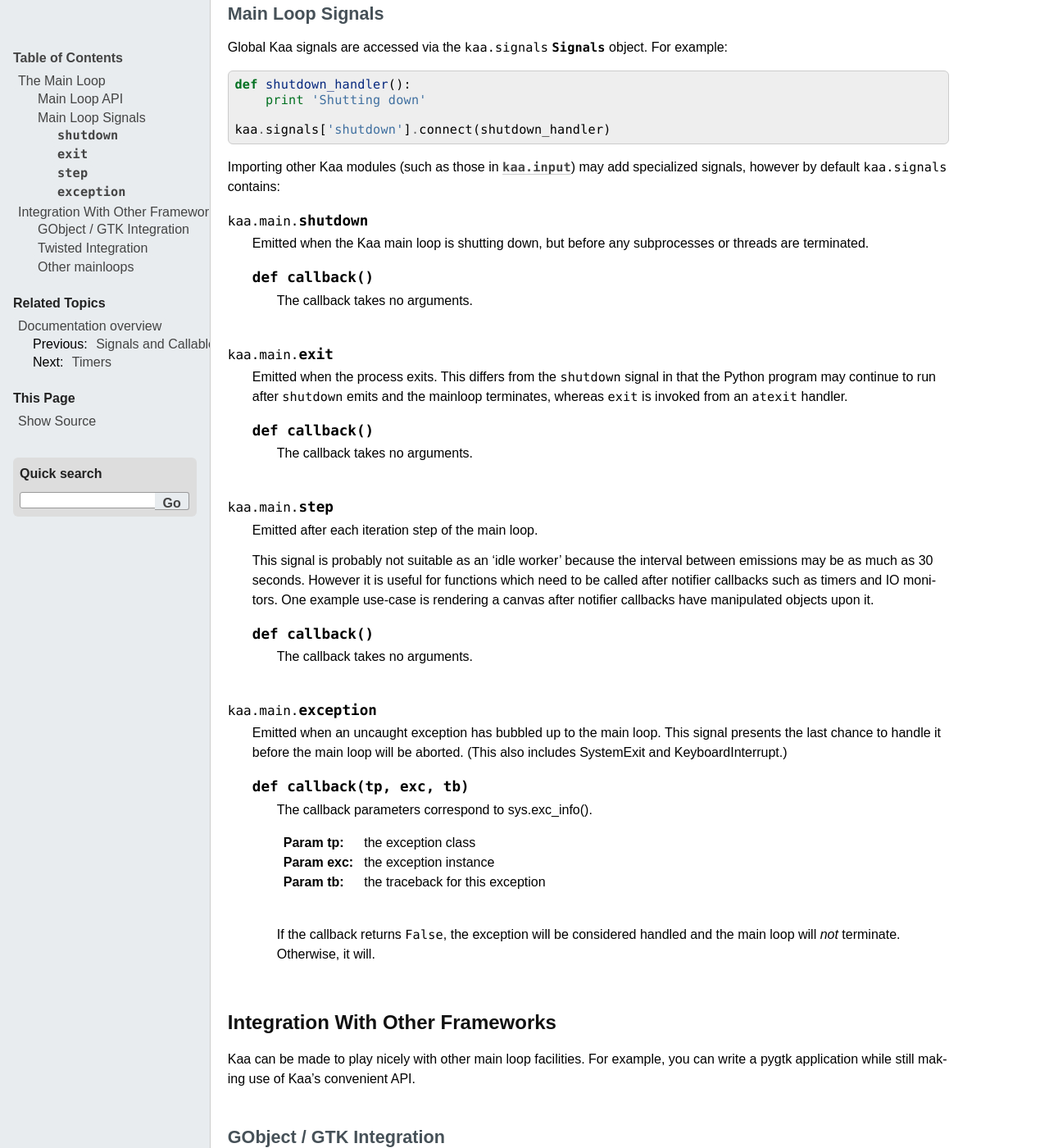
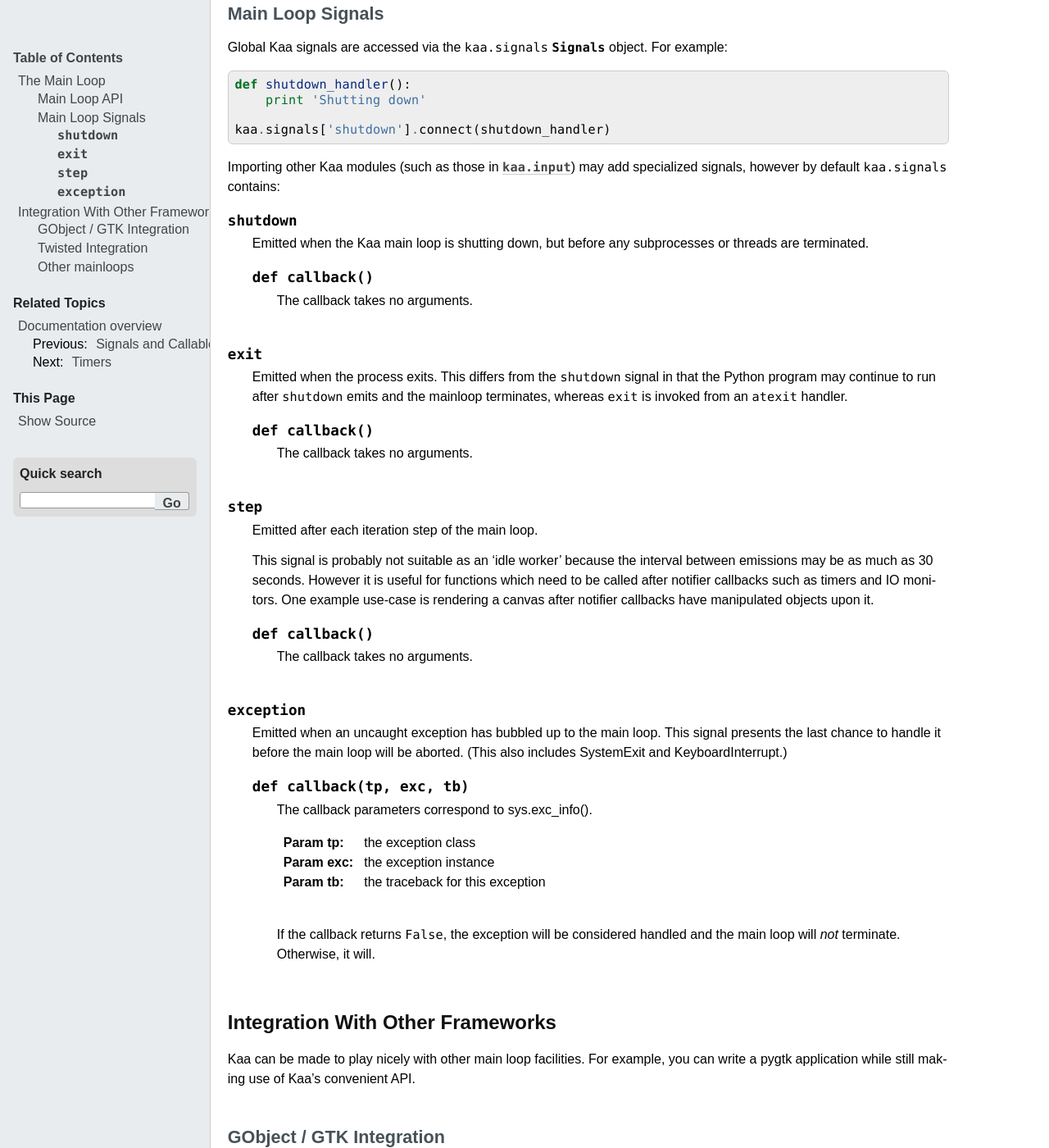
Before and after one commit to freevo/kaa-base, a Sphinx documentation site: the page built from doc/core/mainloop.rst, in a window 1280 px wide and 1400 px high, scrolled down 1495 px. Shown: the whole window at 82% size. Built offline with Sphinx 7.4.7, drawn with Linux system fonts in a browser that asks for light colours; the version number is read from the project's files by our own code; some of the changed lines change nothing that is shown.

Commit message:
Move module declaration to bottom of file
Fixes improper prefixing for global signals

```diff
--- a/doc/core/mainloop.rst
+++ b/doc/core/mainloop.rst
@@ -1,6 +1,3 @@
-.. module:: kaa.main
-   :synopsis: The main loop facility
-
 The Main Loop
 =============
 
@@ -273,3 +270,8 @@ version of kaa may fix that problem.
 If you create a wrapper to use kaa with a different mainloop
 using this solution please send us an example so we can include
 support for that mainloop in the kaa distribution.
+
+.. Declare the module at the bottom because otherwise the signal attributes
+   are incorrectly prefixed with kaa.main.
+.. module:: kaa.main
+   :synopsis: The main loop facility
```
